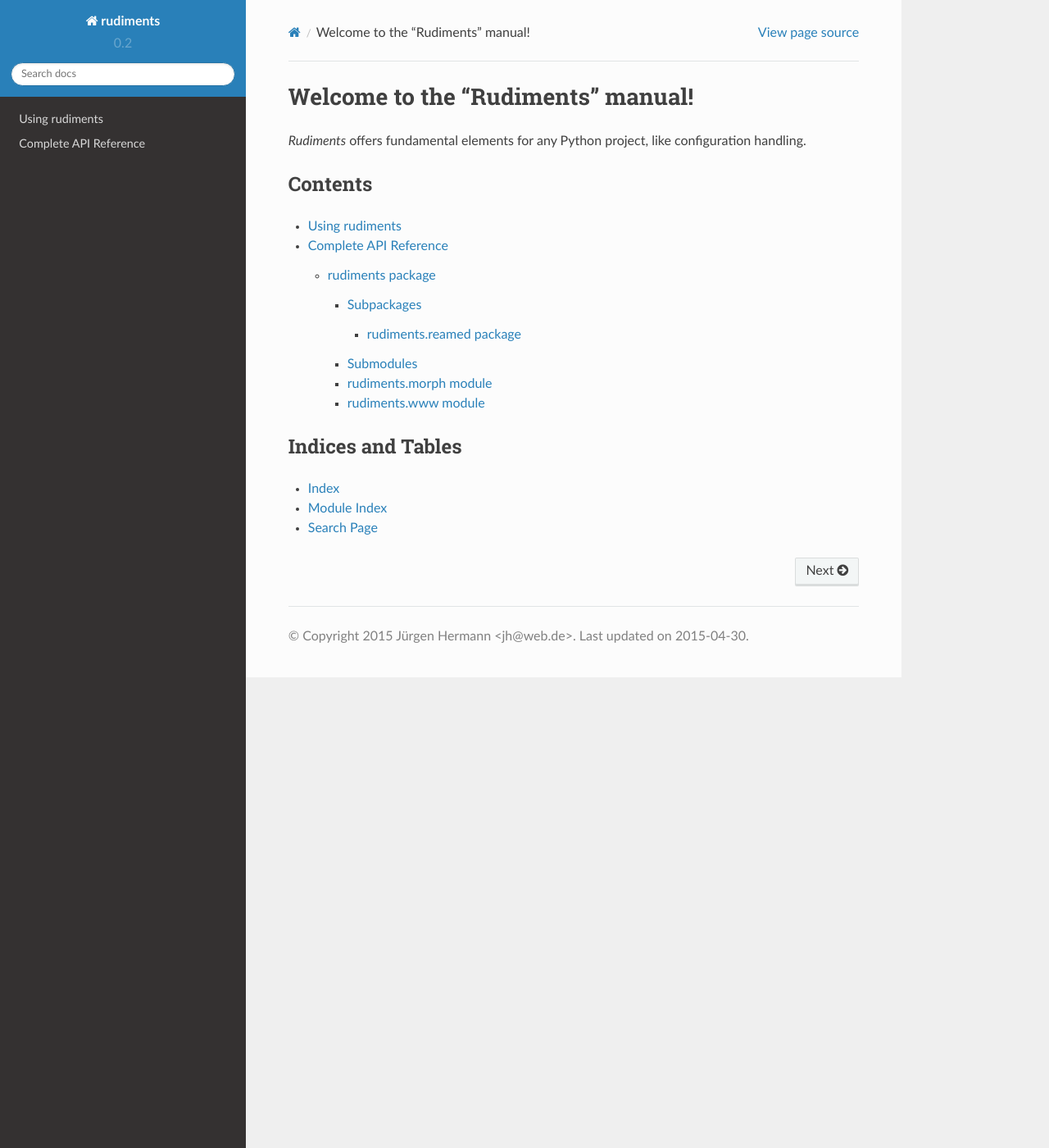
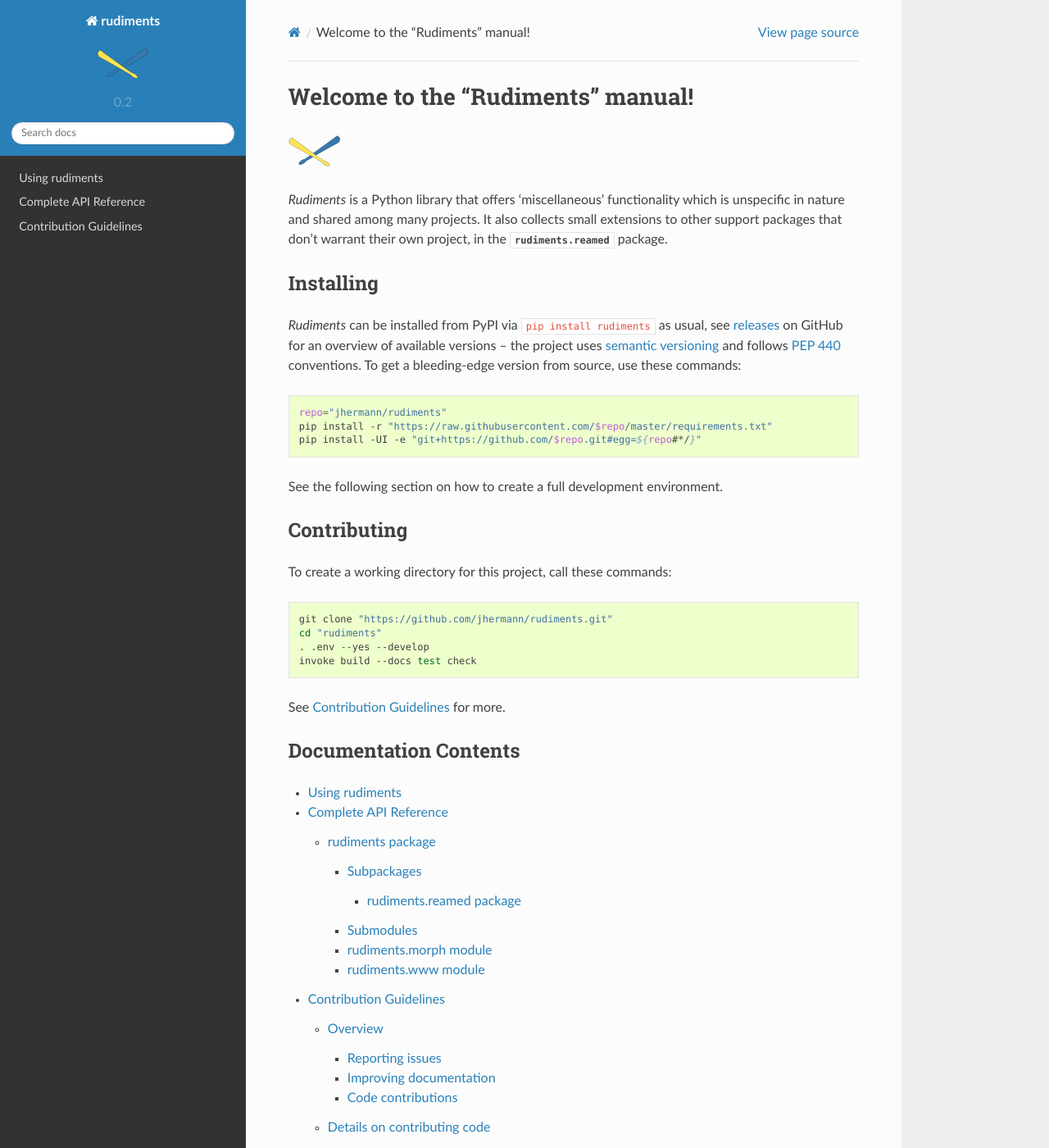
Before and after one commit to jhermann/rudiments, a Sphinx documentation site: the page built from docs/index.rst, in a window 1280 px wide and 1400 px high. Shown: the whole window at 82% size. Built offline with Sphinx 7.4.7 and the Read the Docs theme 2.0.0, drawn with Linux system fonts in a browser that asks for light colours; some of the changed text lies outside the part shown.

Commit message:
:book: index page contents, and Contribution Guidelines

```diff
--- /dev/null
+++ b/docs/CONTRIBUTING.rst
@@ -0,0 +1,109 @@
+Contribution Guidelines
+=======================
+
+Overview
+--------
+
+Contributing to this project is easy, and reporting an issue or adding
+to the documentation also improves things for every user. You don't need
+to be a developer to contribute.
+
+Reporting issues
+~~~~~~~~~~~~~~~~
+
+Please use the *GitHub issue tracker*, and describe your problem so that
+it can be easily reproduced. Providing relevant version information on
+the project itself and your environment helps with that.
+
+Improving documentation
+~~~~~~~~~~~~~~~~~~~~~~~
+
+The easiest way to provide examples or related documentation that helps
+other users is the *GitHub wiki*.
+
+If you are comfortable with the Sphinx documentation tool, you can also
+prepare a pull request with changes to the core documentation. GitHub's
+built-in text editor makes this especially easy, when you choose the
+*“Create a new branch for this commit and start a pull request”* option
+on saving. Small fixes for typos and the like are a matter of minutes
+when using that tool.
+
+Code contributions
+~~~~~~~~~~~~~~~~~~
+
+Here's a quick guide to improve the code:
+
+1. Fork the repo, and clone the fork to your machine.
+2. Add your improvements, the technical details are further below.
+3. Run the tests and make sure they're passing (``invoke test``).
+4. Check for violations of code conventions (``invoke check``).
+5. Make sure the documentation builds without errors
+   (``invoke build --docs``).
+6. Push to your fork and submit a `pull
+   request <https://help.github.com/articles/using-pull-requests/>`_.
+
+Please be patient while waiting for a review. Life & work tend to
+interfere.
+
+Details on contributing code
+----------------------------
+
+This project is written in `Python <http://www.python.org/>`_, and the
+documentation is generated using
+`Sphinx <https://pypi.python.org/pypi/Sphinx>`_.
+`setuptools <https://packaging.python.org/en/latest/projects.html#setuptools>`_
+and `Invoke <http://www.pyinvoke.org/>`_ are used to build and manage
+the project. Tests are written and executed using
+`pytest <http://pytest.org/>`_ and `tox <https://testrun.org/tox/>`_.
+
+Set up a working development environment
+~~~~~~~~~~~~~~~~~~~~~~~~~~~~~~~~~~~~~~~~
+
+To set up a working directory from your own fork, follow `these
+steps <https://github.com/jhermann/rudiments#contributing>`_, but
+replace the repository ``https`` URLs with SSH ones that point to your
+fork.
+
+For that to work on Debian type systems, you need the ``git``,
+``python``, and ``python-virtualenv`` packages installed. Other
+distributions are similar.
+
+Add your changes to a feature branch
+~~~~~~~~~~~~~~~~~~~~~~~~~~~~~~~~~~~~
+
+For any cohesive set of changes, create a *new* branch based on the
+current upstream ``master``, with a name reflecting the essence of your
+improvement.
+
+::
+
+    git branch "name-for-my-fixes" origin/master
+    git checkout "name-for-my-fixes"
+    … make changes…
+    invoke ci # check output for broken tests, or PEP8 violations and the like
+    … commit changes…
+    git push origin "name-for-my-fixes"
+
+Please don't create large lumps of unrelated changes in a single pull
+request. Also take extra care to avoid spurious changes, like mass
+whitespace diffs. All Python sources use spaces to indent, not TABs.
+
+Make sure your changes work
+~~~~~~~~~~~~~~~~~~~~~~~~~~~
+
+Some things that will increase the chance that your pull request is
+accepted:
+
+-  Follow style conventions you see used in the source already (and read
+   `PEP8 <http://www.python.org/dev/peps/pep-0008/>`_).
+-  Include tests that fail *without* your code, and pass *with* it. Only
+   minor refactoring and documentation changes require no new tests. If
+   you are adding functionality or fixing a bug, please also add a test
+   for it!
+-  Update any documentation or examples impacted by your change.
+-  Styling conventions and code quality are checked with
+   ``invoke check``, tests are run using ``invoke test``, and the docs
+   can be built locally using ``invoke build --docs``.
+
+Following these hints also expedites the whole procedure, since it
+avoids unnecessary feedback cycles.
--- a/docs/conf.py
+++ b/docs/conf.py
@@ -1,4 +1,3 @@
-# -*- coding: utf-8 -*-
 #
 # Sphinx documentation build configuration file.
 #
@@ -127,12 +126,12 @@
 
 # The name of an image file (relative to this directory) to place at the top
 # of the sidebar.
-html_logo = "_static/img/logo.png"
+html_logo = "img/logo.png"
 
 # The name of an image file (within the static path) to use as favicon of the
 # docs.  This file should be a Windows icon file (.ico) being 16x16 or 32x32
 # pixels large.
-html_favicon = "_static/img/logo.ico"
+html_favicon = "img/logo.ico"
 
 # Add any paths that contain custom static files (such as style sheets) here,
 # relative to this directory. They are copied after the builtin static files,
--- a/docs/fullapi.rst
+++ b/docs/fullapi.rst
@@ -1,4 +1,4 @@
-..  _fullapi:
+..  full API docs
 
     Copyright ©  2015 Jürgen Hermann <jh@web.de>
 
@@ -15,6 +15,7 @@
     limitations under the License.
     ~~~~~~~~~~~~~~~~~~~~~~~~~~~~~~~~~~~~~~~~~~~~~~~~~~~~~~~~~~~~~~~~~~~~~~~~~~~
 
+
 Complete API Reference
 ======================
 
--- a/docs/index.rst
+++ b/docs/index.rst
@@ -15,20 +15,83 @@
     limitations under the License.
     ~~~~~~~~~~~~~~~~~~~~~~~~~~~~~~~~~~~~~~~~~~~~~~~~~~~~~~~~~~~~~~~~~~~~~~~~~~~
 
+
 Welcome to the “Rudiments” manual!
 ==================================
 
-*Rudiments* offers fundamental elements for any Python project, like configuration handling.
+.. image:: img/logo.png
+
+*Rudiments* is a Python library that offers ‘miscellaneous’ functionality which
+is unspecific in nature and shared among many projects. It also collects small
+extensions to other support packages that don't warrant their own project,
+in the :mod:`rudiments.reamed` package.
 
 
-Contents
---------
+Installing
+----------
+
+*Rudiments* can be installed from PyPI via ``pip install rudiments`` as
+usual, see `releases <https://github.com/jhermann/rudiments/releases>`_
+on GitHub for an overview of available versions – the project uses
+`semantic versioning <http://semver.org/>`_ and follows
+`PEP 440 <https://www.python.org/dev/peps/pep-0440/>`_ conventions.
+To get a bleeding-edge version from source, use these commands:
+
+.. code-block:: shell
+
+    repo="jhermann/rudiments"
+    pip install -r "https://raw.githubusercontent.com/$repo/master/requirements.txt"
+    pip install -UI -e "git+https://github.com/$repo.git#egg=${repo#*/}"
+
+See the following section on how to create a full development environment.
+
+
+
+Contributing
+------------
+
+To create a working directory for this project, call these commands:
+
+.. code-block:: shell
+
+    git clone "https://github.com/jhermann/rudiments.git"
+    cd "rudiments"
+    . .env --yes --develop
+    invoke build --docs test check
+
+See :doc:`CONTRIBUTING` for more.
+
+
+Documentation Contents
+----------------------
 
 .. toctree::
     :maxdepth: 4
 
     usage
     fullapi
+    CONTRIBUTING
+
+
+References
+----------
+
+Tools
+^^^^^
+
+-  `Cookiecutter <http://cookiecutter.readthedocs.org/en/latest/>`_
+-  `PyInvoke <http://www.pyinvoke.org/>`_
+-  `pytest <http://pytest.org/latest/contents.html>`_
+-  `tox <https://tox.readthedocs.org/en/latest/>`_
+-  `Pylint <http://docs.pylint.org/>`_
+-  `twine <https://github.com/pypa/twine#twine>`_
+-  `bpython <http://docs.bpython-interpreter.org/>`_
+-  `yolk3k <https://github.com/myint/yolk#yolk>`_
+
+Packages
+^^^^^^^^
+
+-  `Rituals <https://jhermann.github.io/rituals>`_
 
 
 Indices and Tables
```
Also changed, not shown: 1 other file.
